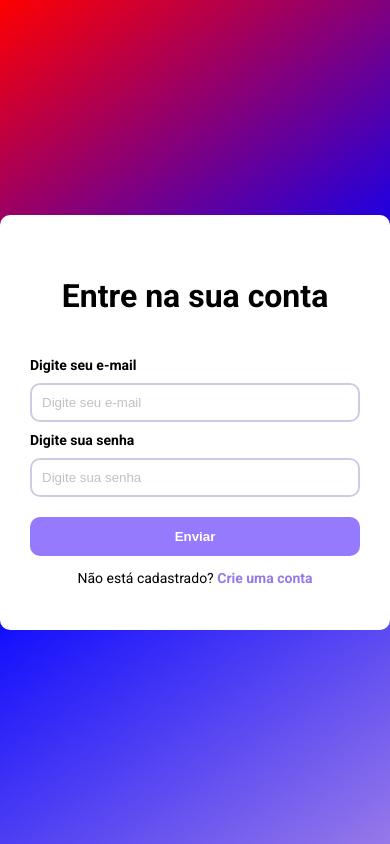
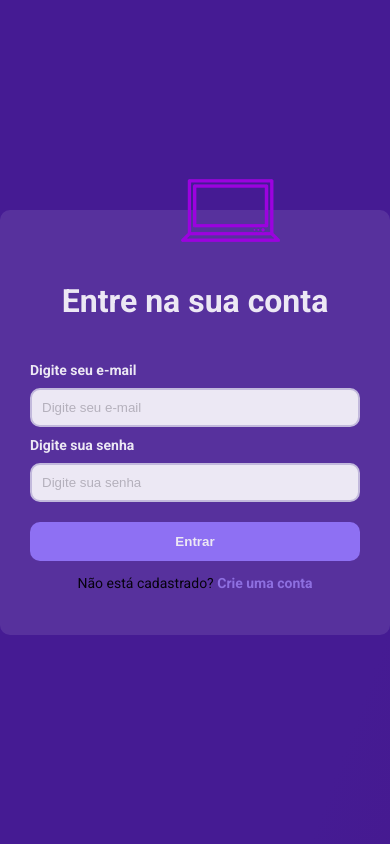
Before and after one commit to AndersonBF/Tela_de_login, a plain HTML site: page index.html in a window 390 px wide. Drawn offline with Linux system fonts and the light colour scheme.

Commit message:
Add files via upload

```diff
--- a/index.html
+++ b/index.html
@@ -13,16 +13,24 @@
 
 </head>
 <body>
+
+
+
+
         <div class="login-box">
+            <div class="icone">
+                <img src="iconeroxo.png" />
+
+            </div>
             <h3>Entre na sua conta</h3>
             <form class="informacoes-de-login">
                 <label>Digite seu e-mail</label>
-                <input placeholder="Digite seu e-mail" />
+                <input placeholder="Digite seu e-mail" type="email" />
                 <label>Digite sua senha</label>
                 <input placeholder="Digite sua senha" type="password" />
-                <button>Enviar</button>
+                <button>Entrar</button>
             </form>
-            <p>Não está cadastrado? <a href="#">Crie uma conta </a></p>
+            <p>Não está cadastrado? <a href="index2.html">Crie uma conta </a></p>
 
         </div>
 </body>
--- a/style.css
+++ b/style.css
@@ -1,5 +1,10 @@
+
+
+
 body {
-    background: linear-gradient(145deg, red, blue, #9679e9);
+    background-image: linear-gradient( 110.1deg,  rgb(69, 27, 147) 44.2%, rgb(80, 0, 91) 138.2%, rgb(255, 148, 226) 138.2% );
+    background-size: 300% 300%;
+
     min-height: 100vh;
     height : 100%;
     padding:  0;
@@ -8,15 +13,32 @@ body {
     display: flex;
     justify-content: center;
     align-items: center;
+    animation: colors 5s infinite;
 }
 
-@media (max-width: 600px) {
+@media (max-width: 300px) {
     body {
-        background-color: aliceblue;
+        background-color: rgba(240, 248, 255, 0.012);
     }
 }
 
+@keyframes colors {
+    0% {
+        background-position: 0% 50%;
+    }
+    50% {
+        background-position: 100% 50%;
+    }
+    100% {
+        background-position: 0% 50%;
+    }
+
+
+}
+
 h3 {
+    color:#ffffff;
+    opacity: 1;
     font-size: 32px;
     font-weight: bolder;
     text-align: center;
@@ -24,7 +46,8 @@ h3 {
 }
 
 .login-box {
-    background-color: white;
+    opacity: 0.9;
+    background-color: rgba(255, 255, 255, 0.109);
     border-radius: 10px;
     width: 400px;
     padding: 30px;
@@ -37,7 +60,18 @@ h3 {
         margin-top: 20px;
 }
 
+.icone {
+    width: auto;
+    height: auto;
+    max-width: 10px;
+    max-height: 10px;
+    position: relative;
+    top: -80px;
+    left: 150px;
+}
+
 label {
+    color: white;
     font-weight: bold;
     font-size: 14px;
     margin: 10px 0;
@@ -72,6 +106,12 @@ button {
     cursor: pointer;
 }
 
+button:hover {
+
+    color:black;
+
+}
+
 p{
     font-size: 14px;
     text-align: center;
```
Also changed, not shown: index2.html (added, +30 -0 lines), iconeroxo.png (added).
